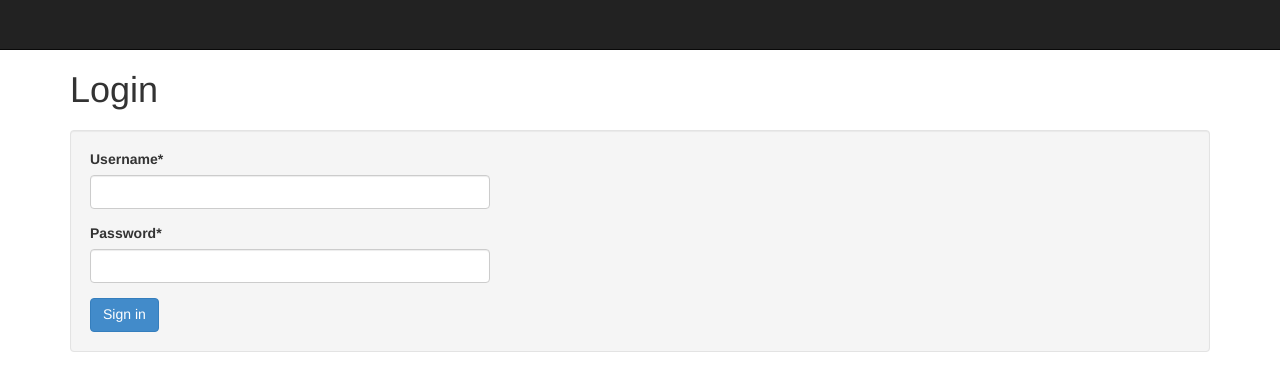
After one commit to jgasteiz/fuzzing, a Django app: page /cms/login/ in a window 1280 px wide. The commit adds this page. Shown: the top 391 px of the page. Run offline with Django 3.2, Linux system fonts and the light colour scheme; some libraries are stand-ins or nearby versions.

Commit message:
Add login

```diff
--- a/fuzzing/cms/urls.py
+++ b/fuzzing/cms/urls.py
@@ -1,7 +1,11 @@
 from django.conf.urls import patterns, include, url
 
+from . import views
 
 urlpatterns = patterns('fuzzing.cms.views',
+
+    url(r'^login/$', views.Login.as_view(), name='login'),
+    url(r'^logout/$', views.Logout.as_view(), name='logout'),
 
     url(r'^$', 'pages', name='pages'),
     url(r'^pages/$', 'pages', name='pages'),
--- a/fuzzing/cms/views.py
+++ b/fuzzing/cms/views.py
@@ -1,10 +1,18 @@
 from django.conf import settings
+from django.contrib.auth.forms import AuthenticationForm
+from django.contrib.auth import login as auth_login, logout as auth_logout
+from django.contrib.auth.decorators import login_required
 from django.core.urlresolvers import reverse_lazy
+from django.http import HttpResponseRedirect
+from django.shortcuts import redirect, get_object_or_404
+from django.utils.decorators import method_decorator
 from django.views import generic
-from django.shortcuts import redirect, get_object_or_404
+from django.views.decorators.debug import sensitive_post_parameters
 
 from fuzzing.core import models
-from fuzzing.cms import forms
+
+from . import forms
+
 
 SECTIONS_DICT = {
     'ImageSection': {
@@ -22,12 +30,49 @@ SECTIONS_DICT = {
 }
 
 
+# Auth
+class Login(generic.FormView):
+    form_class = AuthenticationForm
+    template_name = 'cms/login.html'
+
+    def form_valid(self, form):
+        redirect_to = settings.LOGIN_REDIRECT_URL
+        auth_login(self.request, form.get_user())
+        if self.request.session.test_cookie_worked():
+            self.request.session.delete_test_cookie()
+        return HttpResponseRedirect(redirect_to)
+
+    def form_invalid(self, form):
+        return self.render_to_response(self.get_context_data(form=form))
+
+    @method_decorator(sensitive_post_parameters('password'))
+    def dispatch(self, request, *args, **kwargs):
+        request.session.set_test_cookie()
+        return super(Login, self).dispatch(request, *args, **kwargs)
+
+
+class Logout(generic.View):
+    def get(self, request, *args, **kwargs):
+        auth_logout(request)
+        return HttpResponseRedirect(settings.LOGOUT_REDIRECT_URL)
+
+
 class CMSMixin(object):
+    """
+    Ensures that user must be authenticated in order to access view.
+
+    Taken from: https://djangosnippets.org/snippets/2442/
+    """
+    @method_decorator(login_required)
+    def dispatch(self, *args, **kwargs):
+        return super(CMSMixin, self).dispatch(*args, **kwargs)
+
     def get_context_data(self, *args, **kwargs):
         ctx = super(CMSMixin, self).get_context_data(*args, **kwargs)
         ctx['url'] = self.url
         ctx['section_list'] = sorted(list(SECTIONS_DICT))
         ctx['app_title'] = settings.APP_TITLE
+        ctx['current_user'] = self.request.user
         return ctx
 
 
--- a/fuzzing/settings.py
+++ b/fuzzing/settings.py
@@ -109,6 +109,11 @@ STATICFILES_DIRS = (
 STATIC_URL = '/static/'
 UPLOADS_ROOT = 'uploads'
 
+LOGIN_REDIRECT_URL = '/cms/'
+LOGOUT_REDIRECT_URL = '/'
+LOGIN_URL = '/cms/login/'
+LOGOUT_URL = '/cms/logout/'
+
 DEBUG_TOOLBAR_PATCH_SETTINGS = False
 
 try:
--- a/fuzzing/templates/cms/base.html
+++ b/fuzzing/templates/cms/base.html
@@ -22,6 +22,7 @@
 
 		<header id="header" class="header is-open">
 			<div class="navbar navbar-inverse navbar-fixed-top" role="navigation">
+				{% if current_user %}
 				<div class="container">
 					<div class="navbar-header">
 						<button type="button" class="navbar-toggle" data-toggle="collapse" data-target=".navbar-collapse">
@@ -34,11 +35,15 @@
 					</div>
 					<div class="collapse navbar-collapse">
 						<ul class="nav navbar-nav">
-							<li class="{% ifequal url 'page'  %}active{% endifequal %}"><a href="/cms/pages/">Pages</a></li>
-							{# <li class="{% ifequal url 'section'  %}active{% endifequal %}"><a href="/cms/sections/">Sections</a></li> #}
+							<li class="{% ifequal url 'page' %}active{% endifequal %}"><a href="{% url 'pages' %}">Pages</a></li>
+						</ul>
+						<ul class="nav navbar-nav navbar-right">
+							<li><a href="{% url 'logout' %}">Logout</a></li>
 						</ul>
 					</div><!--/.nav-collapse -->
+
 				</div>
+				{% endif %}
 			</div>
 		</header>
 
--- /dev/null
+++ b/fuzzing/templates/cms/login.html
@@ -0,0 +1,21 @@
+{% extends "cms/base.html" %}
+
+{% block content %}
+	<h1>Login</h1>
+	<form class="form" method="post">{% csrf_token %}
+		<fieldset class="well">
+			{{ form.non_field_errors }}
+			<div class="form-group">
+				<label for="id_username" class="control-label requiredField">Username<span class="asteriskField">*</span></label>
+				<input id="id_username" class="form-control" maxlength="254" name="username" type="text">
+				{{ form.username.errors }}
+			</div>
+			<div class="form-group">
+				<label for="id_password" class="control-label requiredField">Password<span class="asteriskField">*</span></label>
+				<input id="id_password" class="form-control" name="password" type="password">
+				{{ form.password.errors }}
+			</div>
+			<button class="btn btn-primary" type="submit">Sign in</button>
+		</fieldset>
+	</form>
+{% endblock content %}
```
Also changed, not shown: fuzzing/cms/mixins.py (deleted, +0 -14 lines), fuzzing/templates/cms/logout.html (added, +9 -0 lines), dbname.sqlite (added), 2 other files.
